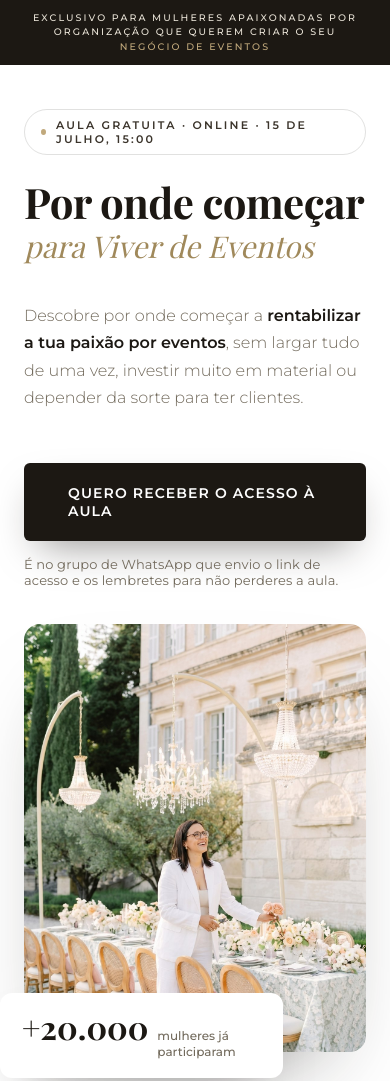
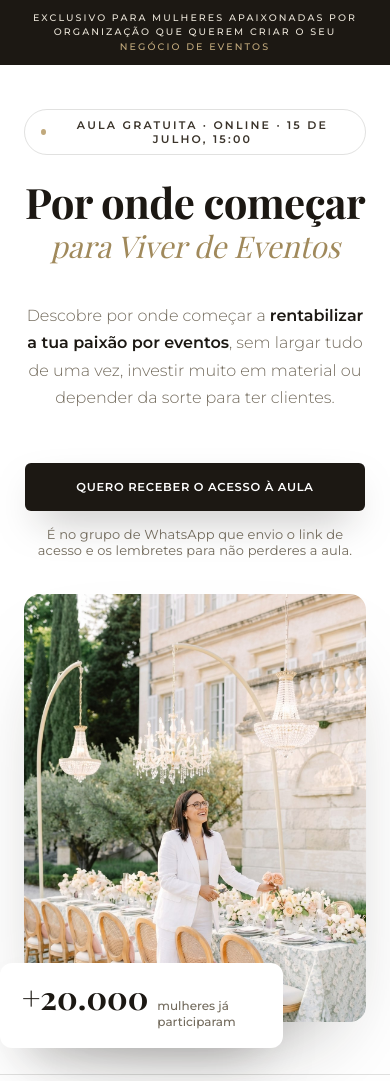
Before and after one commit to olacheirafesta/aula-viver-de-eventos, a plain HTML site: page index.html in a window 390 px wide. Shown: the top 1081 px of the page. Drawn offline with nearby package versions, Linux system fonts and the light colour scheme; a web font is replaced by a local one.

Commit message:
Mobile: hero centrado + CTA numa linha (nowrap, fonte 11.5px)

```diff
--- a/index.html
+++ b/index.html
@@ -19,6 +19,14 @@
   a[data-cta]{transition:transform .28s cubic-bezier(.16,.7,.3,1),box-shadow .28s,background .3s;}
   a[data-cta].ink:hover{background:var(--accent-deep) !important;transform:translateY(-2px);box-shadow:0 22px 48px -16px rgba(28,24,19,.55);}
   a[data-cta].light:hover{background:#FFFFFF !important;transform:translateY(-2px);box-shadow:0 26px 56px -18px rgba(0,0,0,.55);}
+
+  @media (max-width:600px){
+    [data-hero]{text-align:center;}
+    [data-hero] h1 span{text-wrap:balance;}
+    [data-hero] p{margin-left:auto !important;margin-right:auto !important;}
+    [data-hero] > div[style*="margin-top:52px"]{align-items:center !important;}
+    a[data-cta]{white-space:nowrap;font-size:11.5px !important;letter-spacing:.06em !important;padding:17px 20px !important;width:100%;max-width:340px;}
+  }
 </style>
 </head>
 <body>
@@ -32,7 +40,7 @@
   <!-- HERO -->
   <section style="background:var(--paper);padding:clamp(44px,5vw,84px) 24px clamp(52px,6vw,90px);">
     <div style="max-width:1200px;margin:0 auto;display:grid;grid-template-columns:repeat(auto-fit,minmax(min(100%,330px),1fr));gap:clamp(36px,5vw,76px);align-items:center;">
-      <div style="order:1;">
+      <div data-hero style="order:1;">
         <div style="display:inline-flex;align-items:center;gap:10px;border:1px solid var(--line);border-radius:999px;padding:8px 16px;margin-bottom:26px;">
           <span style="width:6px;height:6px;border-radius:50%;background:var(--accent);"></span>
           <span style="font-family:'Montserrat',sans-serif;text-transform:uppercase;letter-spacing:.2em;font-size:11px;font-weight:600;color:var(--ink-soft);">Aula gratuita · Online · 15 de julho, 15:00</span>
```
Also changed, not shown: wix-bundle.html (+9 -1 lines).
